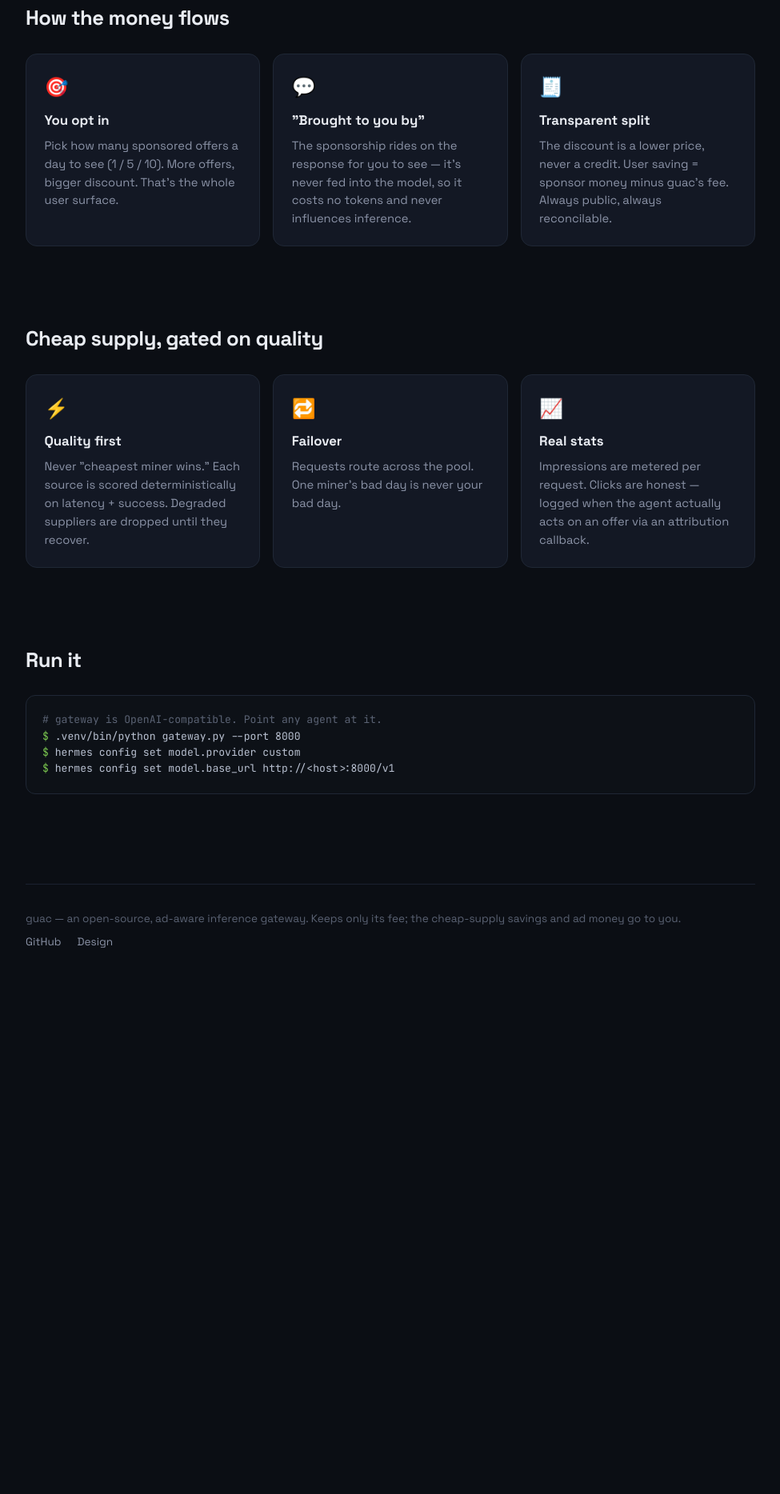
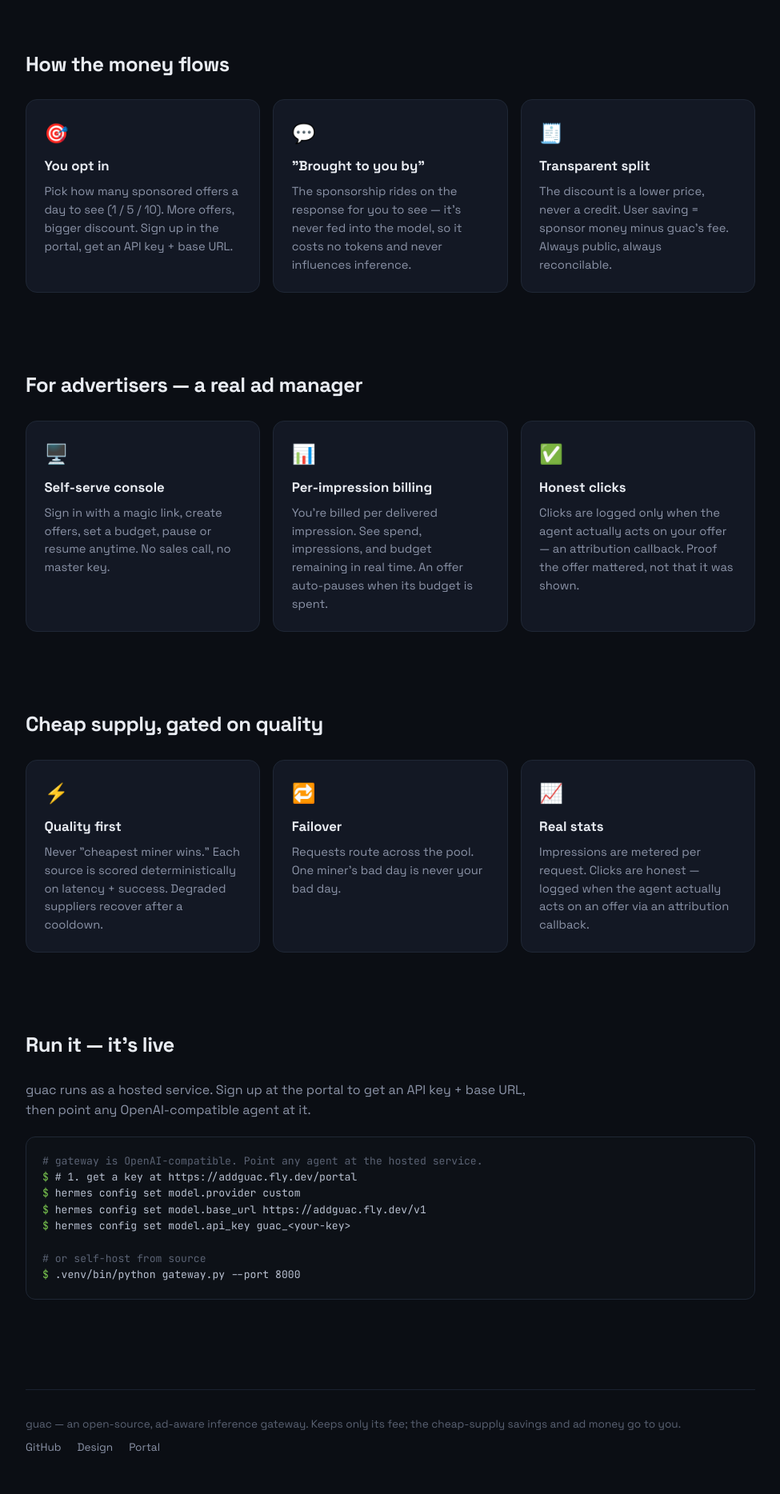
Before and after one commit to buckZz7/guac, a plain HTML site: page docs/index.html in a window 1280 px wide. Shown: the part 910-2778 px from the top of the page at 80% size, without its empty margins (152-1127 px from the left). Before the commit the page ends 2146 px from the top, so only its background shows below. Drawn offline with Linux system fonts and the light colour scheme.

Commit message:
guac: update docs + landing page for portal, live URL, advertiser console, per-impression billing, magic-link auth

```diff
--- a/docs/index.html
+++ b/docs/index.html
@@ -4,7 +4,7 @@
 <meta charset="utf-8">
 <meta name="viewport" content="width=device-width, initial-scale=1">
 <title>guac — sponsored offers lower your AI token cost</title>
-<meta name="description" content="guac is an ad-aware inference gateway. Opt into sponsored offers, route through cheap quality-gated suppliers, and pay less per token. The split is always public.">
+<meta name="description" content="guac is an ad-aware inference gateway. Opt into sponsored offers, route through cheap quality-gated suppliers, and pay less per token. The split is always public. Self-serve portal for users and advertisers.">
 <link rel="preconnect" href="https://fonts.googleapis.com">
 <link href="https://fonts.googleapis.com/css2?family=Space+Grotesk:wght@400;500;600;700&family=JetBrains+Mono:wght@400;600&display=swap" rel="stylesheet">
 <style>
@@ -56,6 +56,10 @@
              font-family: "JetBrains Mono", monospace; font-size: 0.82rem; overflow-x: auto; color: #b8c0d0; }
   .code .c { color: #5a6273; }
   .code .g { color: #7ac74f; }
+  /* live banner */
+  .live { display:inline-flex; align-items:center; gap:.5rem; background:#11151e; border:1px solid #2a3346;
+          border-radius:999px; padding:.45rem 1rem; font-size:.85rem; color:#aeb6c7; }
+  .live .pulse { width:8px; height:8px; border-radius:50%; background:#7ac74f; box-shadow:0 0 0 0 rgba(122,199,79,.5); }
   /* footer */
   footer { border-top: 1px solid #1a2130; margin-top: 4rem; padding: 2rem 0 3rem;
            color: #5a6273; font-size: 0.85rem; }
@@ -71,18 +75,19 @@
     <div class="logo">guac<span class="dot">.</span></div>
     <nav>
       <a href="#model">Model</a>
-      <a href="#supply">Supply</a>
+      <a href="#advertisers">Advertisers</a>
       <a href="#run">Run</a>
       <a href="https://github.com/buckZz7/guac">GitHub</a>
     </nav>
   </header>
 
   <div class="hero">
-    <div class="eyebrow">ad-aware inference gateway</div>
+    <div class="eyebrow">ad-aware inference gateway · live</div>
+    <div class="live" style="margin-bottom:1.25rem"><span class="pulse"></span><span>https://addguac.fly.dev</span></div>
     <h1>Sponsored offers lower<br>your <span class="hl">per-token</span> cost.</h1>
     <p class="lede">guac sits between your agent and its model. You opt into a few sponsored offers a day. That advertiser money — plus cheap, quality-gated supply — cuts what you pay for inference. The sponsorship is a simple <b>"brought to you by"</b> message you see on the response; the model is never touched. No credits, no wallets. <b>The price is just lower.</b></p>
     <div class="cta">
-      <a class="btn btn-primary" href="#run">Run it</a>
+      <a class="btn btn-primary" href="https://addguac.fly.dev/portal">Open the portal</a>
       <a class="btn btn-ghost" href="#model">How it works</a>
     </div>
   </div>
@@ -95,7 +100,7 @@
     <h2>How the money flows</h2>
     <div class="grid3">
       <div class="card"><div class="ic">🎯</div><h3>You opt in</h3>
-        <p>Pick how many sponsored offers a day to see (1 / 5 / 10). More offers, bigger discount. That's the whole user surface.</p></div>
+        <p>Pick how many sponsored offers a day to see (1 / 5 / 10). More offers, bigger discount. Sign up in the portal, get an API key + base URL.</p></div>
       <div class="card"><div class="ic">💬</div><h3>"Brought to you by"</h3>
         <p>The sponsorship rides on the response for you to see — it's never fed into the model, so it costs no tokens and never influences inference.</p></div>
       <div class="card"><div class="ic">🧾</div><h3>Transparent split</h3>
@@ -103,11 +108,23 @@
     </div>
   </section>
 
+  <section id="advertisers">
+    <h2>For advertisers — a real ad manager</h2>
+    <div class="grid3">
+      <div class="card"><div class="ic">🖥️</div><h3>Self-serve console</h3>
+        <p>Sign in with a magic link, create offers, set a budget, pause or resume anytime. No sales call, no master key.</p></div>
+      <div class="card"><div class="ic">📊</div><h3>Per-impression billing</h3>
+        <p>You're billed per delivered impression. See spend, impressions, and budget remaining in real time. An offer auto-pauses when its budget is spent.</p></div>
+      <div class="card"><div class="ic">✅</div><h3>Honest clicks</h3>
+        <p>Clicks are logged only when the agent actually acts on your offer — an attribution callback. Proof the offer mattered, not that it was shown.</p></div>
+    </div>
+  </section>
+
   <section id="supply">
     <h2>Cheap supply, gated on quality</h2>
     <div class="grid3">
       <div class="card"><div class="ic">⚡</div><h3>Quality first</h3>
-        <p>Never "cheapest miner wins." Each source is scored deterministically on latency + success. Degraded suppliers are dropped until they recover.</p></div>
+        <p>Never "cheapest miner wins." Each source is scored deterministically on latency + success. Degraded suppliers recover after a cooldown.</p></div>
       <div class="card"><div class="ic">🔁</div><h3>Failover</h3>
         <p>Requests route across the pool. One miner's bad day is never your bad day.</p></div>
       <div class="card"><div class="ic">📈</div><h3>Real stats</h3>
@@ -116,11 +133,16 @@
   </section>
 
   <section id="run">
-    <h2>Run it</h2>
-    <pre class="code"><span class="c"># gateway is OpenAI-compatible. Point any agent at it.</span>
-<span class="g">$</span> .venv/bin/python gateway.py --port 8000
+    <h2>Run it — it's live</h2>
+    <p style="color:#8b93a7;max-width:40rem;margin-bottom:1.25rem">guac runs as a hosted service. Sign up at the portal to get an API key + base URL, then point any OpenAI-compatible agent at it.</p>
+    <pre class="code"><span class="c"># gateway is OpenAI-compatible. Point any agent at the hosted service.</span>
+<span class="g">$</span> # 1. get a key at https://addguac.fly.dev/portal
 <span class="g">$</span> hermes config set model.provider custom
-<span class="g">$</span> hermes config set model.base_url http://&lt;host&gt;:8000/v1</pre>
+<span class="g">$</span> hermes config set model.base_url https://addguac.fly.dev/v1
+<span class="g">$</span> hermes config set model.api_key guac_&lt;your-key&gt;
+
+<span class="c"># or self-host from source</span>
+<span class="g">$</span> .venv/bin/python gateway.py --port 8000</pre>
   </section>
 
   <footer>
@@ -128,6 +150,7 @@
     <div class="foot-links">
       <a href="https://github.com/buckZz7/guac">GitHub</a>
       <a href="https://github.com/buckZz7/guac/blob/main/DESIGN.md">Design</a>
+      <a href="https://addguac.fly.dev/portal">Portal</a>
     </div>
   </footer>
 </div>
```
Also changed, not shown: 3 other files.
